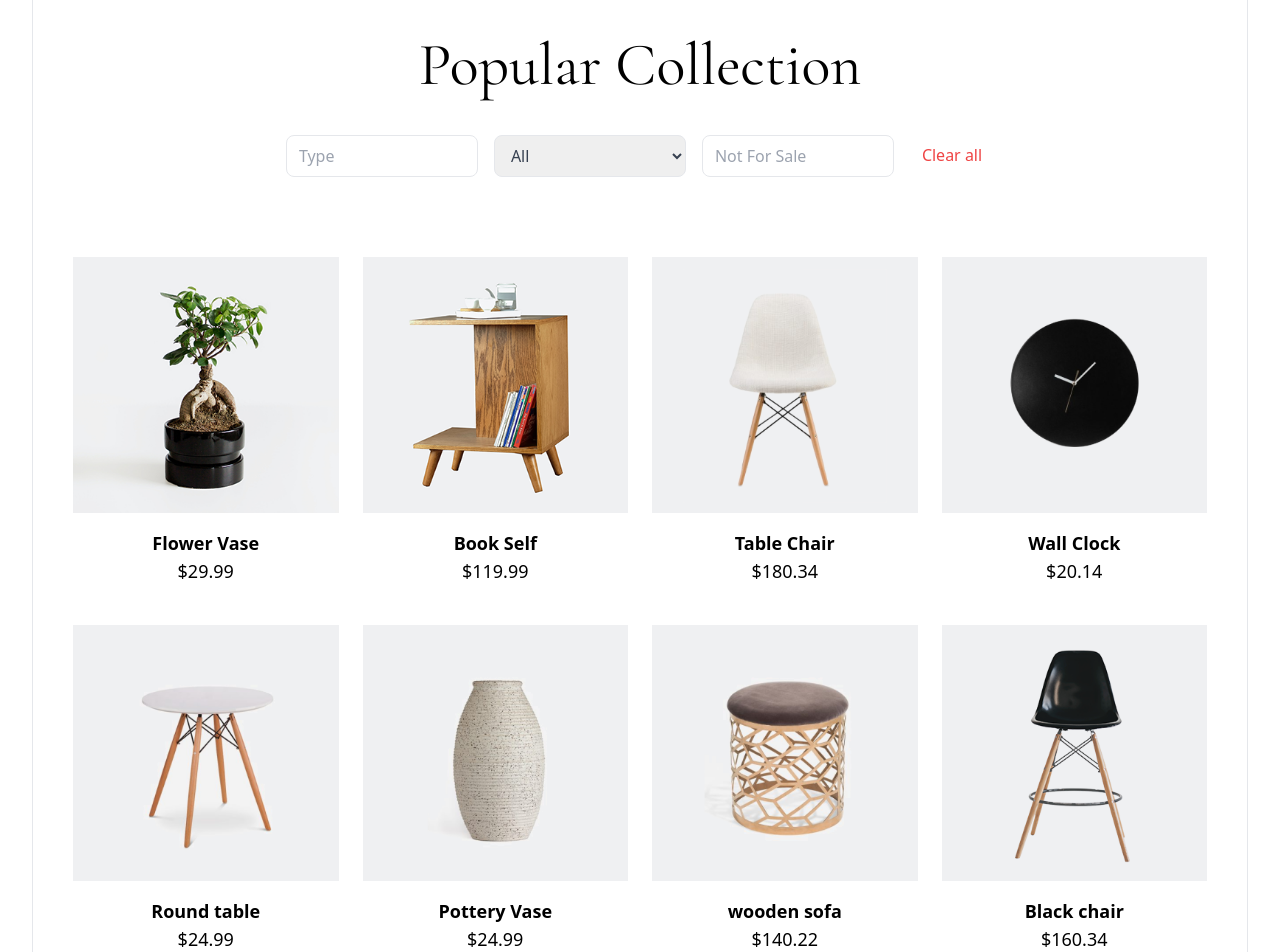
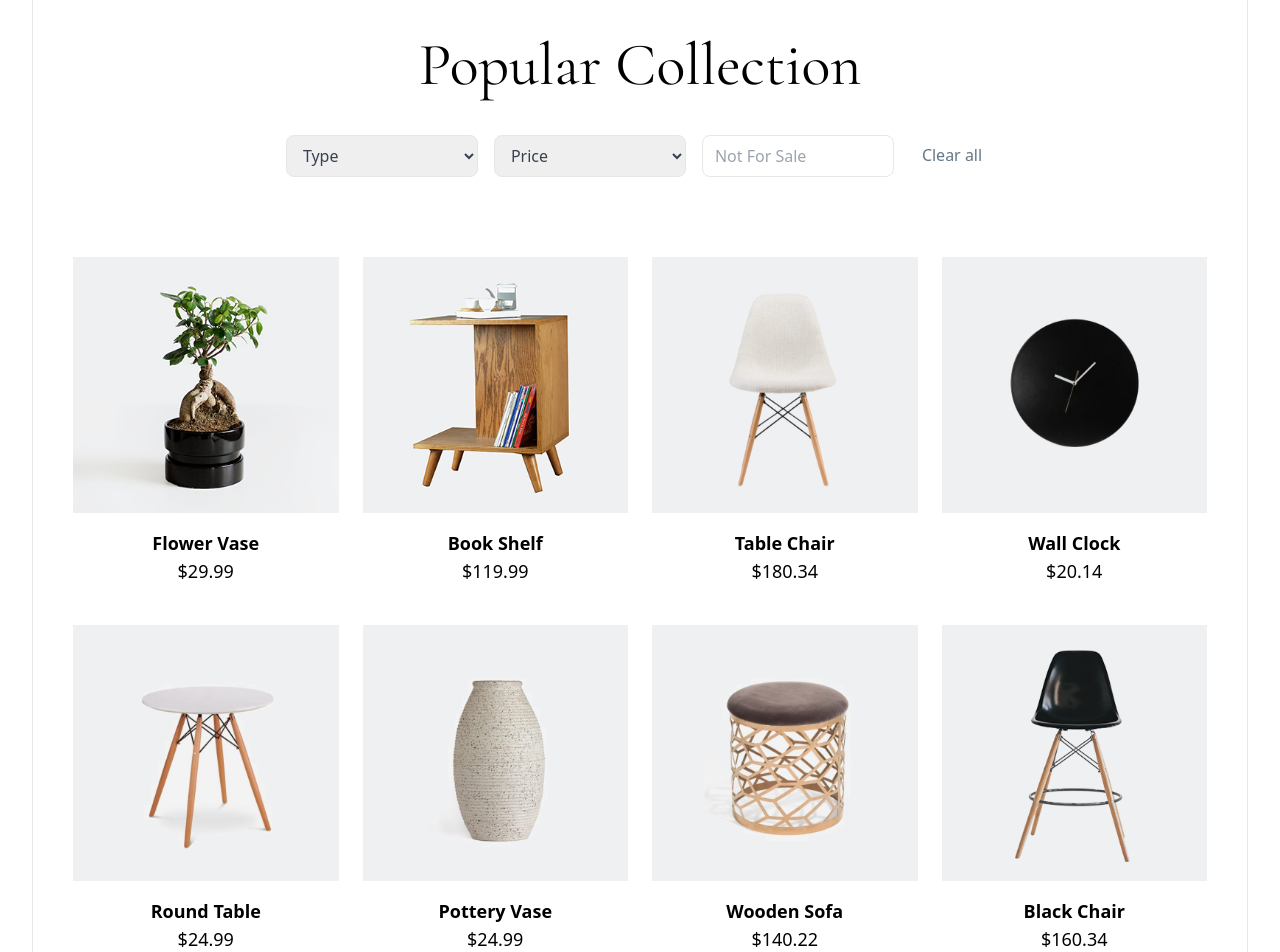
Before and after one commit to mohanraj-devalpha/E-commence-functionaliy, a React (Vite) app: page /learn-more in a window 1280 px wide. Shown: the part 80-1032 px from the top of the page. Built offline with nearby package versions, Linux system fonts and the light colour scheme.

Commit message:
shipping data crted

```diff
--- a/src/App.jsx
+++ b/src/App.jsx
@@ -4,8 +4,7 @@ import Home from "./components/Home.jsx";
 import { BrowserRouter as Router, Routes, Route } from "react-router-dom";
 import Collection from "./components/Collection.jsx";
 import Items from "./components/Items.jsx";
-import Details from "./components/Details.jsx";
-import Reviews from "./components/Reviews.jsx";
+
 import Cart from "./components/Cart.jsx";
 import { CartProvider } from "./components/CartContext.jsx";
 import CheckOut from "./components/CheckOut.jsx";
@@ -23,11 +22,8 @@ const App = () => {
 
           <Route path="/" element={<Home />} />
           <Route path="/learn-more" element={<Collection />} />
-          <Route path="/items" element={<Items />}>
-            <Route index element={<Details />} /> {/* default tab */}
-            <Route path="details" element={<Details />} />
-            <Route path="reviews" element={<Reviews />} />
-          </Route>
+          <Route path="/items" element={<Items />}/>
+
           <Route path="cart" element={<Cart />} />
           <Route path="/checkout" element={<CheckOut />} />
           <Route path="/contact" element={<Contact />} />
--- a/src/components/Collection.jsx
+++ b/src/components/Collection.jsx
@@ -18,32 +18,101 @@ import item12 from "../assets/collection_112.png";
 import item13 from "../assets/collection_113.png";
 
 const items = [
-  { id: 1, image: item3, title: "Flower Vase", price: "$29.99" },
-  { id: 2, image: item4, title: "Book Self", price: "$119.99" },
-  { id: 3, image: item5, title: "Table Chair", price: "$180.34" },
-  { id: 4, image: item6, title: "Wall Clock", price: "$20.14" },
-  { id: 5, image: item2, title: "Round table", price: "$24.99" },
-  { id: 6, image: item1, title: "Pottery Vase", price: "$24.99" },
-  { id: 7, image: item8, title: "wooden sofa", price: "$140.22" },
-  { id: 8, image: item7, title: "Black chair", price: "$160.34" },
-  { id: 9, image: item9, title: "GreenVase", price: "$40.13" },
-  { id: 10, image: item10, title: "White chair", price: "$320.25" },
-  { id: 11, image: item11, title: "White Table", price: "$279.99" },
-  { id: 12, image: item12, title: "Stripes Vase", price: "$39.99" },
-  { id: 13, image: item13, title: "Wooden Clock", price: "$24.99" },
+  { id: 1, image: item3, title: "Flower Vase", price: "$29.99", type: "Vases" },
+  {
+    id: 2,
+    image: item4,
+    title: "Book Shelf",
+    price: "$119.99",
+    type: "Furniture",
+  },
+  {
+    id: 3,
+    image: item5,
+    title: "Table Chair",
+    price: "$180.34",
+    type: "Furniture",
+  },
+  {
+    id: 4,
+    image: item6,
+    title: "Wall Clock",
+    price: "$20.14",
+    type: "Accessories",
+  },
+  {
+    id: 5,
+    image: item2,
+    title: "Round Table",
+    price: "$24.99",
+    type: "Furniture",
+  },
+  {
+    id: 6,
+    image: item1,
+    title: "Pottery Vase",
+    price: "$24.99",
+    type: "Vases",
+  },
+  {
+    id: 7,
+    image: item8,
+    title: "Wooden Sofa",
+    price: "$140.22",
+    type: "Furniture",
+  },
+  {
+    id: 8,
+    image: item7,
+    title: "Black Chair",
+    price: "$160.34",
+    type: "Furniture",
+  },
+  { id: 9, image: item9, title: "Green Vase", price: "$40.13", type: "Vases" },
+  {
+    id: 10,
+    image: item10,
+    title: "White Chair",
+    price: "$320.25",
+    type: "Furniture",
+  },
+  {
+    id: 11,
+    image: item11,
+    title: "White Table",
+    price: "$279.99",
+    type: "Furniture",
+  },
+  {
+    id: 12,
+    image: item12,
+    title: "Stripes Vase",
+    price: "$39.99",
+    type: "Vases",
+  },
+  {
+    id: 13,
+    image: item13,
+    title: "Wooden Clock",
+    price: "$24.99",
+    type: "Accessories",
+  },
 ];
 
 const Collection = () => {
   const navigate = useNavigate();
+  const [typeFilter, setTypeFilter] = useState("");
   const [priceFilter, setPriceFilter] = useState("");
 
   // Filter logic
   const filteredItems = items.filter((item) => {
-    if (!priceFilter) return true;
-
-    const [min, max] = priceFilter.split("-").map(Number);
+    const [min, max] = priceFilter
+      ? priceFilter.split("-").map(Number)
+      : [0, Infinity];
     const numericPrice = parseFloat(item.price.replace("$", ""));
-    return numericPrice >= min && numericPrice <= max;
+    const priceMatch = numericPrice >= min && numericPrice <= max;
+    const typeMatch = typeFilter ? item.type === typeFilter : true;
+    return priceMatch && typeMatch;
   });
 
   return (
@@ -56,18 +125,30 @@ const Collection = () => {
 
           <ul className="flex flex-wrap justify-center gap-4 mt-10">
             <li>
-              <input
-                type="text"
-                placeholder="Type"
-                className="border py-2 px-3 rounded-lg focus:outline-none w-40 sm:w-48"
-              />
+              <select
+                value={typeFilter}
+                onChange={(e) => setTypeFilter(e.target.value)}
+                className="border py-2 px-3 rounded-lg focus:outline-none w-40 sm:w-48 text-gray-700 transition-all duration-300 ease-in-out focus:ring-2 focus:ring-black/20"
+              >
+                <option value="" disabled hidden>
+                  Type
+                </option>
+                <option value="">All Types</option>
+                <option value="Furniture">Furniture</option>
+                <option value="Accessories">Accessories</option>
+                <option value="Vases">Vases</option>
+              </select>
             </li>
+
             <li>
               <select
                 value={priceFilter}
                 onChange={(e) => setPriceFilter(e.target.value)}
                 className="border py-2 px-3 rounded-lg focus:outline-none w-40 sm:w-48 text-gray-700 transition-all duration-300 ease-in-out focus:ring-2 focus:ring-black/20"
               >
+                <option value="" disabled hidden>
+                  Price
+                </option>
                 <option value="">All</option>
                 <option value="10-100">$10 - $100</option>
                 <option value="100-200">$100 - $200</option>
@@ -82,8 +163,11 @@ const Collection = () => {
               />
             </li>
             <li
-              className="py-2 px-3 text-red-500 cursor-pointer font-medium"
-              onClick={() => setPriceFilter("")}
+              className="py-2 px-3 text-color cursor-pointer font-medium"
+              onClick={() => {
+                setPriceFilter("");
+                setTypeFilter("");
+              }}
             >
               Clear all
             </li>
--- a/src/components/Items.jsx
+++ b/src/components/Items.jsx
@@ -17,14 +17,70 @@ import item7 from "../assets/collection_107.png";
 import item8 from "../assets/collection_108.png";
 
 const items = [
-  { id: 1, image: item3, title: "Flower Vase", price: "$29.99" },
-  { id: 2, image: item4, title: "Book Self", price: "$119.99" },
-  { id: 3, image: item5, title: "Table Chair", price: "$180.34" },
-  { id: 4, image: item6, title: "Wall Clock", price: "$20.14" },
-  { id: 5, image: item2, title: "Round table", price: "$24.99" },
-  { id: 6, image: item1, title: "Pottery Vase", price: "$24.99" },
-  { id: 7, image: item8, title: "wooden sofa", price: "$140.22" },
-  { id: 8, image: item7, title: "Black chair", price: "$160.34" },
+  {
+    id: 1,
+    image: item3,
+    title: "Flower Vase",
+    price: "$29.99",
+    rating: 2,
+    reviewCount: 12,
+  },
+  {
+    id: 2,
+    image: item4,
+    title: "Book Self",
+    price: "$119.99",
+    rating: 4.8,
+    reviewCount: 34,
+  },
+  {
+    id: 3,
+    image: item5,
+    title: "Table Chair",
+    price: "$180.34",
+    rating: 4.9,
+    reviewCount: 56,
+  },
+  {
+    id: 4,
+    image: item6,
+    title: "Wall Clock",
+    price: "$20.14",
+    rating: 4.2,
+    reviewCount: 8,
+  },
+  {
+    id: 5,
+    image: item2,
+    title: "Round table",
+    price: "$24.99",
+    rating: 4.0,
+    reviewCount: 20,
+  },
+  {
+    id: 6,
+    image: item1,
+    title: "Pottery Vase",
+    price: "$24.99",
+    rating: 3,
+    reviewCount: 19,
+  },
+  {
+    id: 7,
+    image: item8,
+    title: "wooden sofa",
+    price: "$140.22",
+    rating: 5.0,
+    reviewCount: 25,
+  },
+  {
+    id: 8,
+    image: item7,
+    title: "Black chair",
+    price: "$160.34",
+    rating: 2.3,
+    reviewCount: 30,
+  },
 ];
 
 import sideimg from "../assets/Loading.png";
@@ -41,8 +97,8 @@ const Items = () => {
   const navigate = useNavigate();
 
   // const location = useLocation();
-  const { state, } = useLocation();
-  const { img, title, price } = state || {};
+  const { state } = useLocation();
+  const { img, title, price, rating = 5.0, reviewCount = 0 } = state || {};
 
   const { addToCart } = useCart();
 
@@ -56,7 +112,6 @@ const Items = () => {
   const [color, setColor] = useState("");
 
   const handleAddToCart = () => {
-
     const cartItem = {
       img,
       title,
@@ -97,24 +152,24 @@ const Items = () => {
           <img
             src={img}
             alt="Main"
-            className="w-full max-w-md mx-auto object-contain"
+            className="w-full max-w-md mx-auto object-contain h-auto"
           />
 
-          <div className="flex flex-row lg:flex-col justify-center gap-4 lg:space-y-4">
+          <div className="flex flex-row lg:flex-col justify-center gap-4 lg:space-y-4  w-40">
             <img
               src={sideimg}
               alt="Side 1"
-              className="w-20 h-20 object-cover"
+              className=" object-cover"
             />
             <img
               src={sideimg}
               alt="Side 2"
-              className="w-20 h-20 object-cover"
+              className=" object-cover"
             />
             <img
               src={sideimg}
               alt="Side 3"
-              className="w-20 h-20 object-cover"
+              className=" object-cover"
             />
           </div>
         </div>
@@ -126,10 +181,23 @@ const Items = () => {
             <span className="text-lg sm:text-xl font-medium">{price}</span>
           </div>
 
-          <div className="flex space-x-1 text-xl">
-            {[...Array(5)].map((_, i) => (
-              <IoStar key={i} className="text-blue-600" />
-            ))}
+          <div className="flex gap-4 items-center">
+            <div className="flex space-x-1 text-xl">
+              {[...Array(5)].map((_, i) =>
+                i < Math.round(rating) ? (
+                  <IoStar key={i} className="text-blue-600" />
+                ) : (
+                  <BsStar key={i} className="text-blue-600" />
+                )
+              )}
+            </div>
+
+            <div className="flex gap-2 text-color text-base font-medium">
+              <span>{rating.toFixed(2)}</span>
+              <span>|</span>
+              <span>{reviewCount}</span>
+              <span>Reviews</span>
+            </div>
           </div>
 
           <p className="text-color pt-2 sm:pt-5 text-sm sm:text-base">
@@ -196,13 +264,13 @@ const Items = () => {
           </div>
 
           {/* Info Row */}
-          <div className="flex flex-col sm:flex-row sm:space-x-10 space-y-4 sm:space-y-0 text-color">
-            <div className="flex space-x-3 items-center text-sm sm:text-base">
-              <CiCreditCard1 className="mt-1 text-lg text-black"/>
+          <div className="flex flex-col sm:flex-row sm:space-x-10 space-y-4 sm:space-y-0 text-color pt-5">
+            <div className="flex items-center space-x-3 text-sm sm:text-base">
+              <CiCreditCard1 className="text-xl text-black" />
               <p>Pay in 21 days</p>
             </div>
-            <div className="flex space-x-3  text-sm sm:text-base">
-              <SlReload className="rotate-180 mt-1  text-black" />
+            <div className="flex items-center space-x-3 text-sm sm:text-base">
+              <SlReload className="text-xl text-black transform rotate-180" />
               <p>30 days return policy</p>
             </div>
           </div>
@@ -245,15 +313,20 @@ const Items = () => {
           {items.map((item) => (
             <div
               key={item.id}
-              onClick={() =>
+              onClick={() => {
                 navigate("/Items", {
                   state: {
                     img: item.image,
                     title: item.title,
                     price: item.price,
+                    rating: item.rating,
+                    reviewCount: item.reviewCount,
                   },
-                })
-              }
+                });
+
+                // Scroll to top manually
+                window.scrollTo({ top: 0, behavior: "smooth" });
+              }}
               className="flex flex-col hover:opacity-50"
             >
               <img src={item.image} alt={item.title} />
```
Also changed, not shown: src/components/Cart.jsx (+24 -31 lines), src/components/CartContext.jsx (+17 -1 lines), src/components/CheckOut.jsx (+78 -8 lines), src/components/Contact.jsx (+9 -9 lines), src/components/Footer.jsx (+33 -4 lines). Lines whose indentation alone changed are shown as unchanged.
